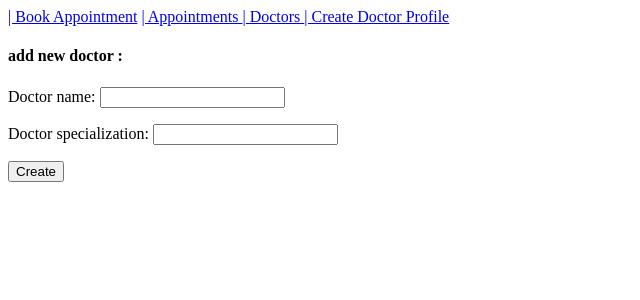
After one commit to SundusMoa/Hospital-Appointment-system, a Django app: page /doctor/create in a window 1280 px wide. The commit adds this page. Shown: the top 300 px of the page, without its empty margins (0-640 px from the left). Run offline with Django 5.2, Linux system fonts and the light colour scheme.

Commit message:
add new view allow the user to add new doctor in list

```diff
--- a/Hospital-Appointment-System/main_app/templates/base.html
+++ b/Hospital-Appointment-System/main_app/templates/base.html
@@ -9,6 +9,7 @@
     <a href="{% url 'appointment_create' %}"> | Book Appointment</a>
     <a href="{% url 'appointment_list' %}"> | Appointments </a>
     <a href="{% url 'doctor_list' %}"> | Doctors </a>
+    <a href="{% url 'doctor_create' %}"> | Create Doctor Profile </a>
     {% block content %}
     {% endblock  %}
 </body>
--- /dev/null
+++ b/Hospital-Appointment-System/main_app/templates/doctor/doctor-form.html
@@ -0,0 +1,12 @@
+{% extends "base.html" %}
+
+{% block content %}
+<h4>add new doctor :</h4>
+<!-- delete the action from form so the data will send the same url what ever  -->
+<form  method = "post">
+    {% csrf_token %}
+    {{form.as_p}}
+    <button type="submit" >Create</button>
+</form>
+
+{% endblock  %}
--- a/Hospital-Appointment-System/main_app/templates/doctor/doctor_list.html
+++ b/Hospital-Appointment-System/main_app/templates/doctor/doctor_list.html
@@ -4,7 +4,7 @@
 <h3>Discover Our Specialist Doctor </h3>
 <ul>
 {% for doctor in doctors %}
-<li>{{ doctor.doctor_name }}</strong> : {{doctor.doctor_specialization }}</li><strong>
+<li><strong>{{ doctor.doctor_name }}</strong> : {{doctor.doctor_specialization }}</li>
 {% endfor %}
 </ul>
 {% endblock  %}
--- a/Hospital-Appointment-System/main_app/urls.py
+++ b/Hospital-Appointment-System/main_app/urls.py
@@ -10,5 +10,6 @@ urlpatterns = [
     path('appointment/<int:pk>/delete', views.appointment_delete, name='appointment_delete'),
 
     path('doctor/',views.doctor_list,name='doctor_list'),
+    path('doctor/create', views.doctor_create , name='doctor_create'),
 
 ]
--- a/Hospital-Appointment-System/main_app/views.py
+++ b/Hospital-Appointment-System/main_app/views.py
@@ -46,3 +46,17 @@ def appointment_delete(request,pk):
 def doctor_list (request):
     all_doctor = Doctor.objects.all()
     return render (request , 'doctor/doctor_list.html', {'doctors':all_doctor})
+
+def doctor_create(request):
+
+    if request.method == 'GET':
+        form = DoctorForm()
+        return render (request,'doctor/doctor-form.html',{'form': form})
+
+    elif request.method == 'POST':
+        form=DoctorForm(request.POST)
+        if form.is_valid():
+            form.save()
+            return redirect (reverse('doctor_list')) # reverse take name in path
+        else :
+            return render (request,'doctor/doctor-form.html',{'form': form})
```
